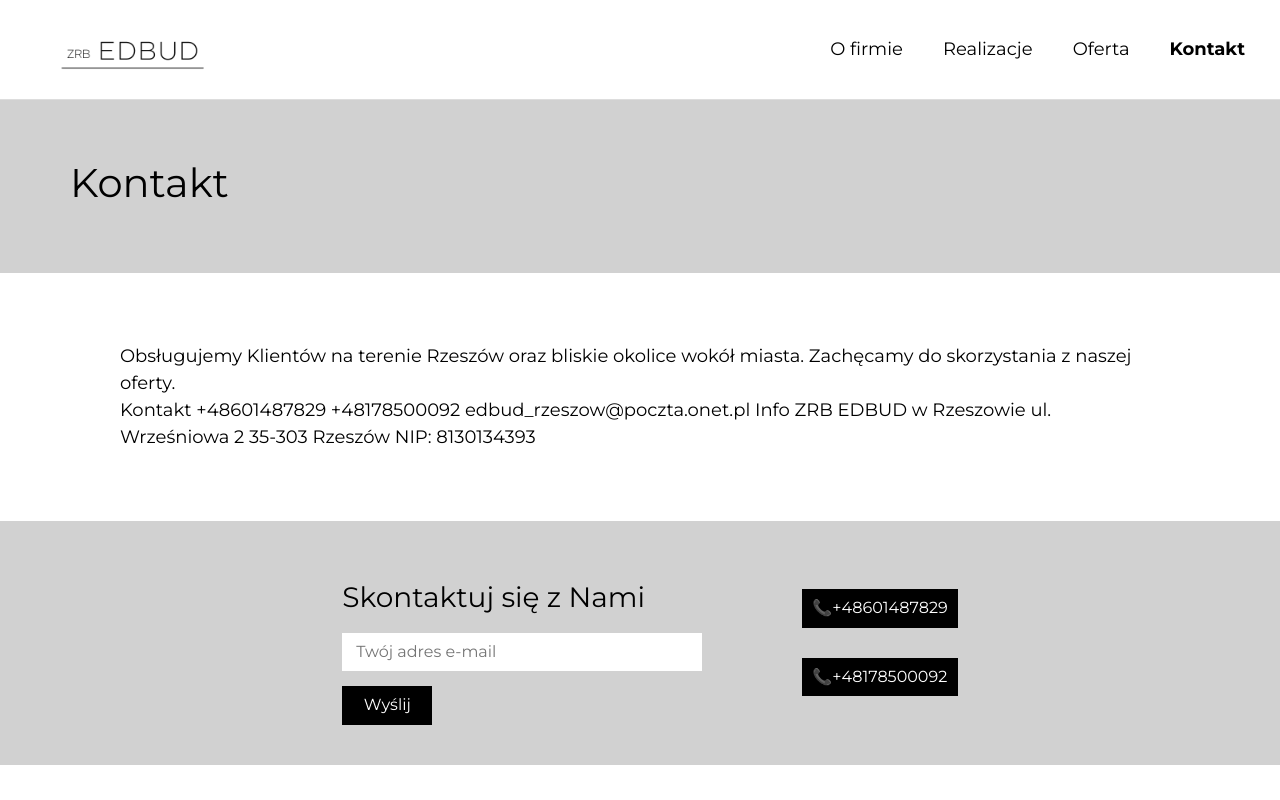
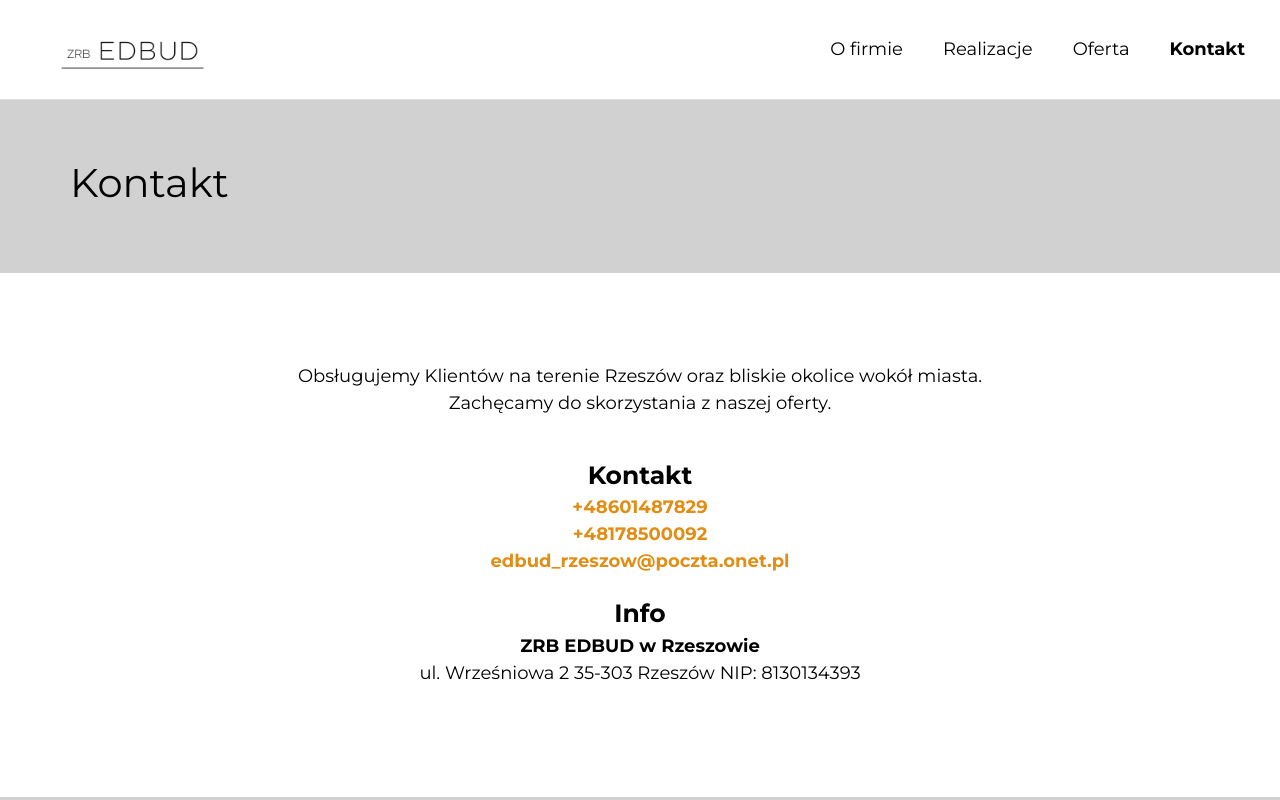
Before and after one commit to kingatos/apex-page-react, a React (Create React App) app: page /#/kontakt in a window 1280 px wide. Shown: the top 800 px of the page. Built offline with nearby package versions, Linux system fonts and the light colour scheme.

Commit message:
perfecting to contactpage

```diff
--- a/src/features/contact/ContactPage.js
+++ b/src/features/contact/ContactPage.js
@@ -2,6 +2,7 @@ import Header from "../../common/Header";
 import Section from "../../common/Section";
 import { StyledContainer } from "../../common/Container/styled";
 import { TextWrapper } from "../../common/Section/styled";
+import { ContactPharagraph, TelephonePharagraph, BoldText, InfoPharagraph, FavItem } from "./styled";
 
 
 const ContactPage = () => (
@@ -10,16 +11,16 @@ const ContactPage = () => (
     <Section
       body={
         <>
-        <TextWrapper>
-          <p>
-            Obsługujemy Klientów na terenie Rzeszów oraz bliskie okolice wokół
-            miasta. Zachęcamy do skorzystania z naszej oferty.
-          </p>
-          <p>
-            Kontakt +48601487829 +48178500092 edbud_rzeszow@poczta.onet.pl Info
-            ZRB EDBUD w Rzeszowie ul. Wrześniowa 2 35-303 Rzeszów NIP:
-            8130134393
-          </p>
+          <TextWrapper>
+            <ContactPharagraph>
+              Obsługujemy Klientów na terenie Rzeszów oraz bliskie okolice wokół
+              miasta.<br/>Zachęcamy do skorzystania z naszej oferty.
+            </ContactPharagraph>
+            <TelephonePharagraph>
+              <FavItem>Kontakt</FavItem><br/> <BoldText>+48601487829 <br/> +48178500092 <br/> edbud_rzeszow@poczta.onet.pl</BoldText>
+              <InfoPharagraph><FavItem>Info</FavItem><br/> <strong>ZRB EDBUD w Rzeszowie</strong><br/> ul. Wrześniowa 2 35-303 Rzeszów NIP:
+              8130134393</InfoPharagraph>
+            </TelephonePharagraph>
           </TextWrapper>
         </>
       }
```
